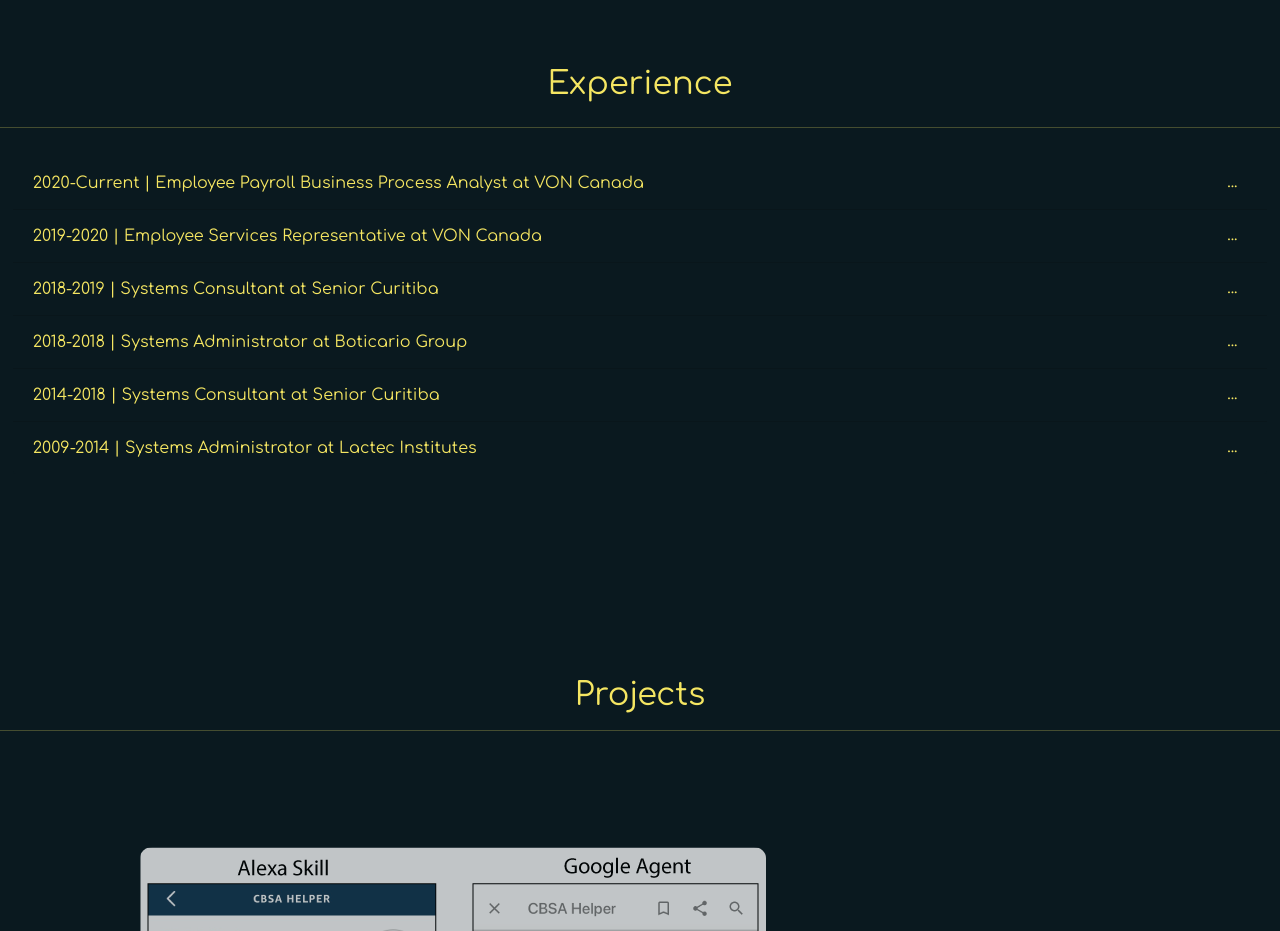
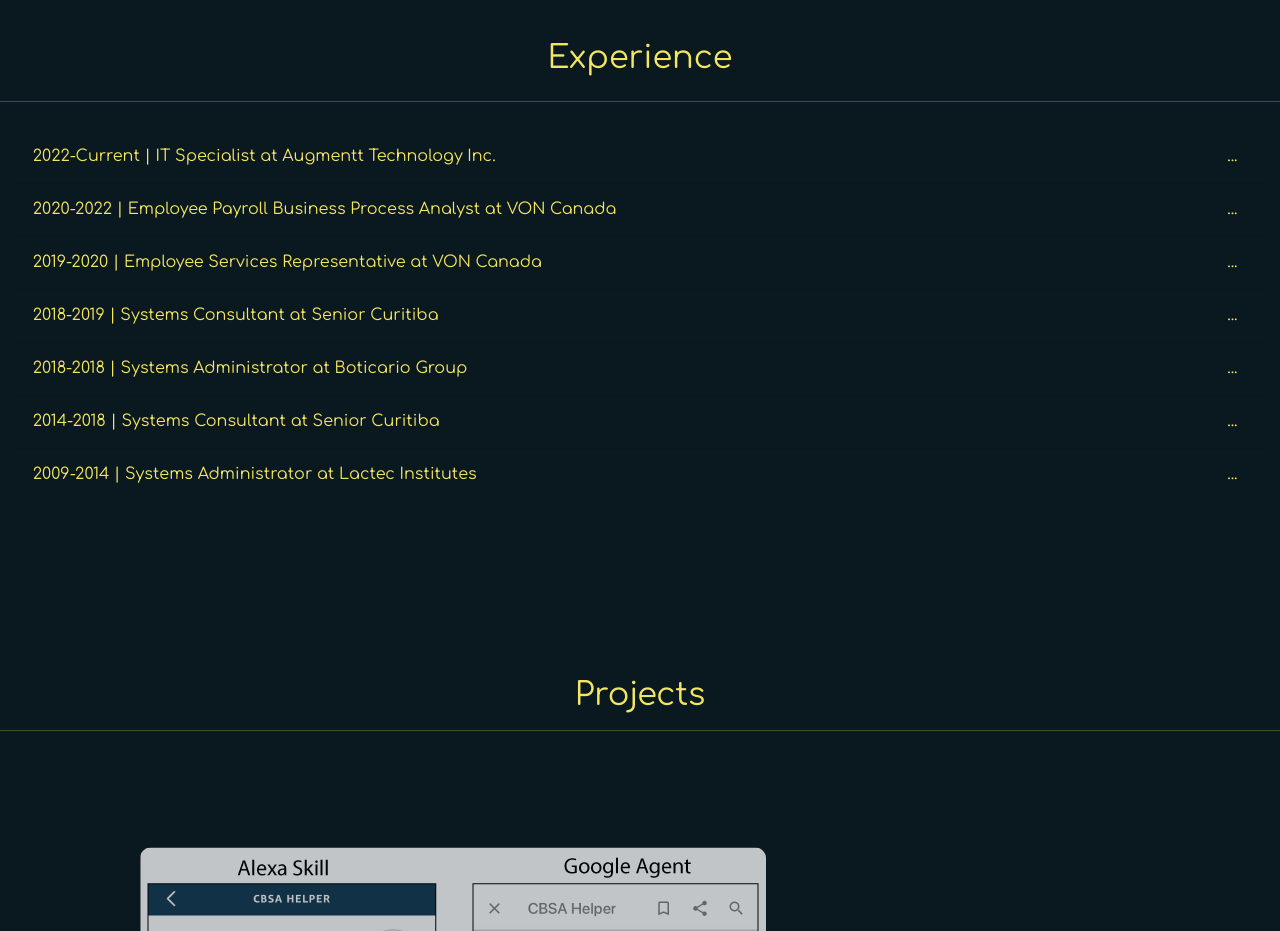
Before and after one commit to marcoszorzi/portfolio-v2, a React (Create React App) app: page / in a window 1280 px wide. Shown: the part 1780-2711 px from the top of the page. Built offline with nearby package versions, Linux system fonts and the light colour scheme.

Commit message:
Adding Augmentt work experience

```diff
--- a/src/components/Experience.js
+++ b/src/components/Experience.js
@@ -8,9 +8,23 @@ import Accordion from "react-bootstrap/Accordion";
 let experience = [
   {
     "id": 1,
+    "title": "IT Specialist",
+    "company":"Augmentt Technology Inc.",
+    "time": "2022-Current",
+    "roles":[
+      "Telephone and email-based pre-sales and post-sales technical support for Augmentt's software",
+      "Investigation of issues reported by customers and communication with the internal product development team",
+      "Planning, prioritizing and organizing workload, effectively meeting deadlines and standards",
+      "Responding to customer requests in a timely manner while proactively working with the team to improve customer's experience",
+      "Development of documentation for new and existing processes",
+      "Researching, implementation and maintenance of task automation within internal systems",
+      "Development of reports and layout customizations on Salesforce"]
+  },
+    {
+      "id": 2,
       "title": "Employee Payroll Business Process Analyst",
       "company":"VON Canada",
-    "time": "2020-Current",
+      "time": "2020-2022",
       "roles":[
       "Complete and design reporting needs for operations and corporate services",
       "Produce consistent reports on HR master data information to the Senior Management Team",
@@ -23,7 +37,7 @@ let experience = [
       "Oversee year end processing, reporting T4’s and T2200, sunshine list and assists the Senior Director in special projects throughout the year."]
     },
  {
-    "id": 2,
+    "id": 3,
     "title": "Employee Services Representative",
     "company":"VON Canada",
     "time": "2019-2020",
@@ -36,7 +50,7 @@ let experience = [
     "Provide on demand: Employment Letter, Promotion Letter, Demotion Letter and Change of Assignment Letter"]
   },
   {
-    "id": 3,
+    "id": 4,
     "title": "Systems Consultant",
     "company": "Senior Curitiba",
     "time": "2018-2019",
@@ -50,7 +64,7 @@ let experience = [
     "Prepare documentation and user manuals, including written instruction on procedures related"]
   },
   {
-    "id": 4,
+    "id": 5,
     "title": "Systems Administrator",
     "company": "Boticario Group",
     "time": "2018-2018",
@@ -67,7 +81,7 @@ let experience = [
             "Follow-up on internal projects related to HR area with diverse systems platforms."]
   },
   {
-    "id": 5,
+    "id": 6,
     "title": "Systems Consultant",
     "company": "Senior Curitiba",
     "time": "2014-2018",
@@ -82,7 +96,7 @@ let experience = [
             "Elaborate and perform training for clients"]
   },
   {
-    "id": 6,
+    "id": 7,
     "title": "Systems Administrator",
     "company": "Lactec Institutes",
     "time": "2009-2014",
```
Lines whose indentation alone changed are shown as unchanged.
